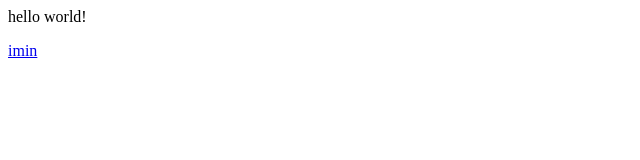
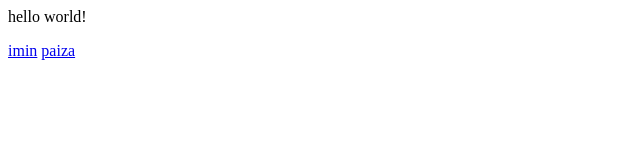
Before and after one commit to andouHazuki/andouHazuki.github.io, a plain HTML site: page index.html in a window 1280 px wide. Shown: the full height of the page, 0-640 px from the left. Drawn offline with Linux system fonts and the light colour scheme.

Commit message:
・charsetの囲みを["]に変更 ・paizaのリンク追加

```diff
--- a/index.html
+++ b/index.html
@@ -1,10 +1,11 @@
 <html>
   <head>
-    <meta charset='utf-8'>
+    <meta charset="utf-8">
     <title>タイトル</title>
   </head>
   <body>
     <p>hello world!</p>
     <a href="https://imin.co.jp/">imin</a>
+    <a href="https://paiza.jp/challenges/info">paiza</a>
   </body>
 </html>
```
